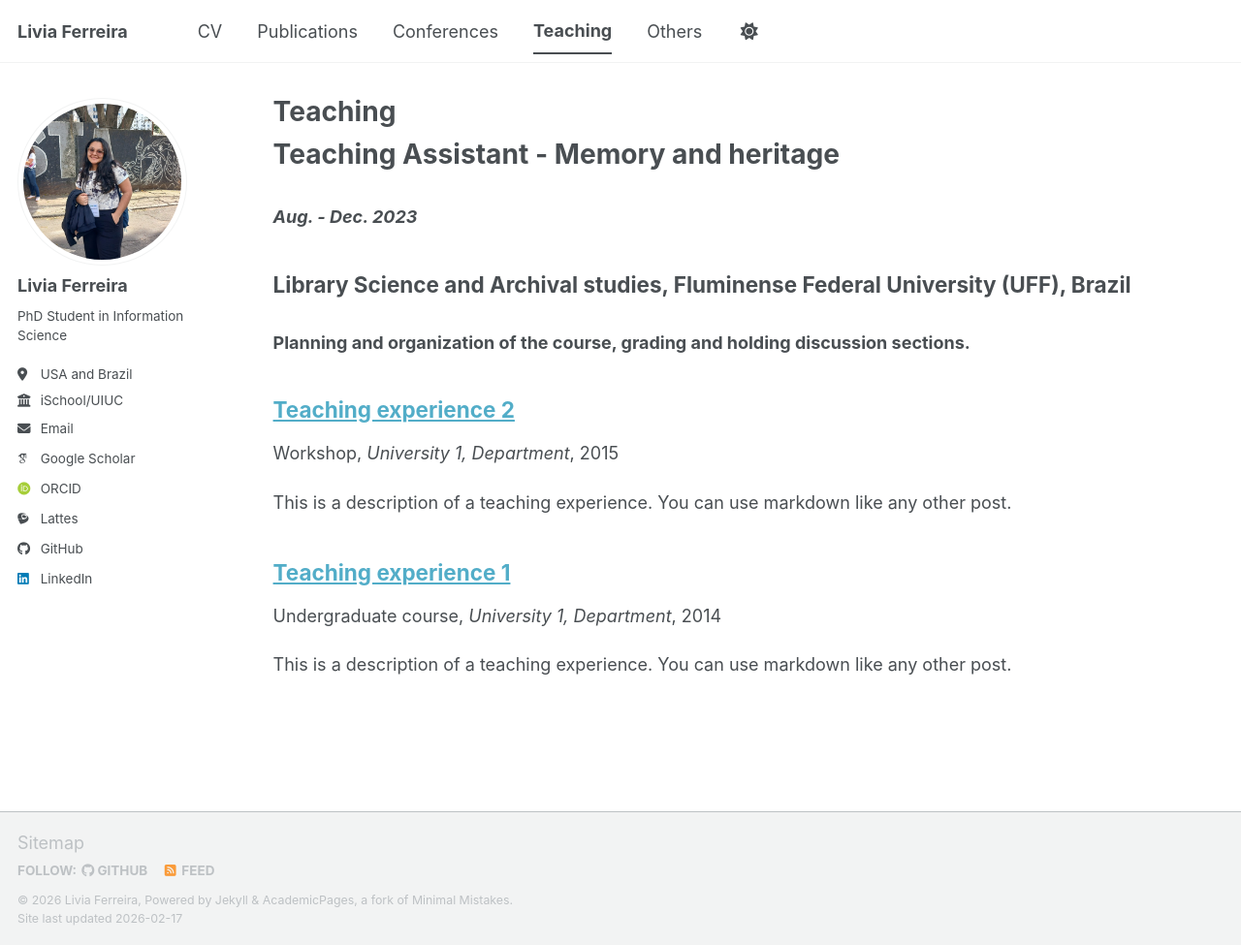
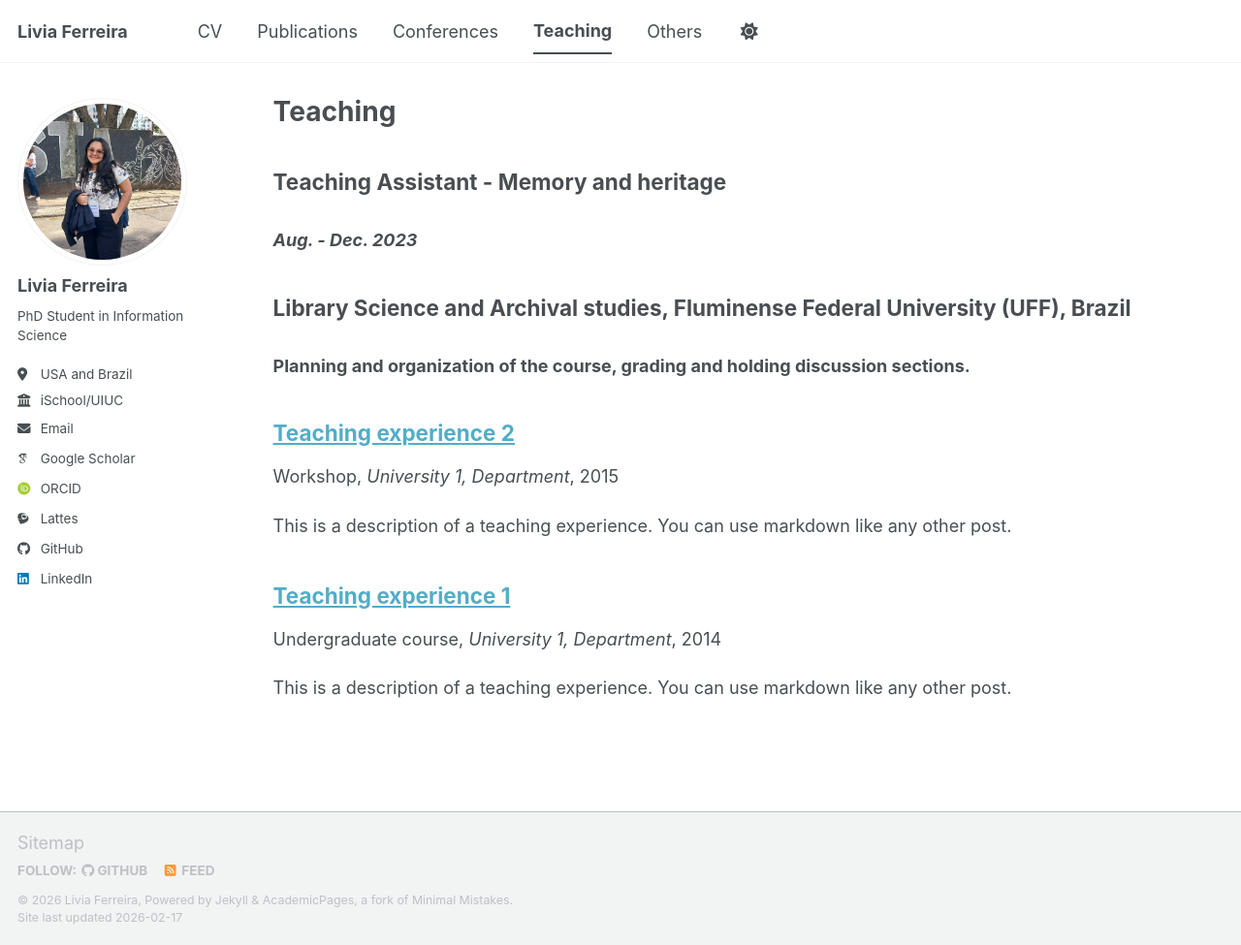
Before and after one commit to liviaf2/liviaf2.github.io, a Jekyll site: the page built from _pages/teaching.html, in a window 1280 px wide and 975 px high. Shown: the whole window at 97% size. Built offline with Jekyll 4.4.1, drawn with Linux system fonts in a browser that asks for light colours; some web fonts are replaced; a script bundle is joined from its source files by our own code; library files that are not in the unit come from our copies.

Commit message:
Update teaching.html

```diff
--- a/_pages/teaching.html
+++ b/_pages/teaching.html
@@ -5,10 +5,14 @@ permalink: /teaching/
 author_profile: true
 ---
 
-<h1> <strong> Teaching Assistant</strong> - Memory and heritage</h1>
+<div>
+<h2> <strong> Teaching Assistant</strong> - Memory and heritage</h2>
 <h3> <i>Aug. - Dec. 2023</i></h3>
 <h2>Library Science and Archival studies, Fluminense Federal University (UFF), Brazil </h2>
 <h3>Planning and organization of the course, grading and holding discussion sections.</h3>
+
+</div>
+
 {% include base_path %}
 
 {% for post in site.teaching reversed %}
```
